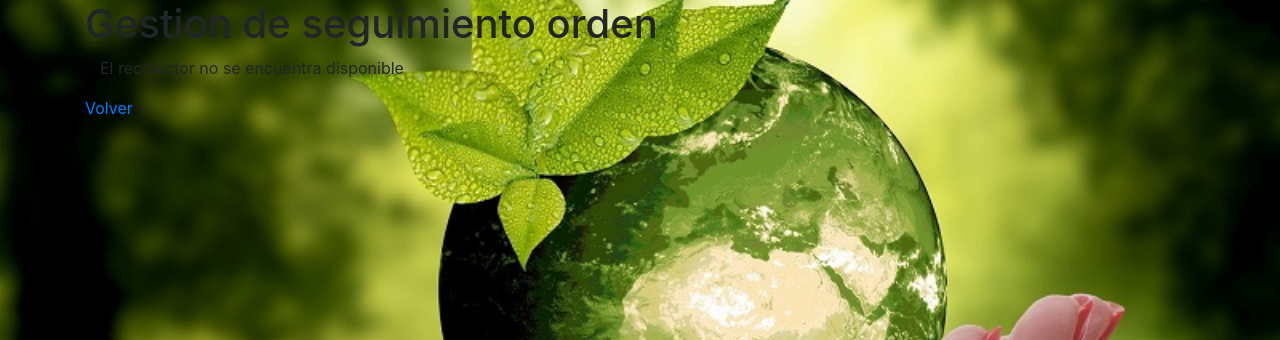
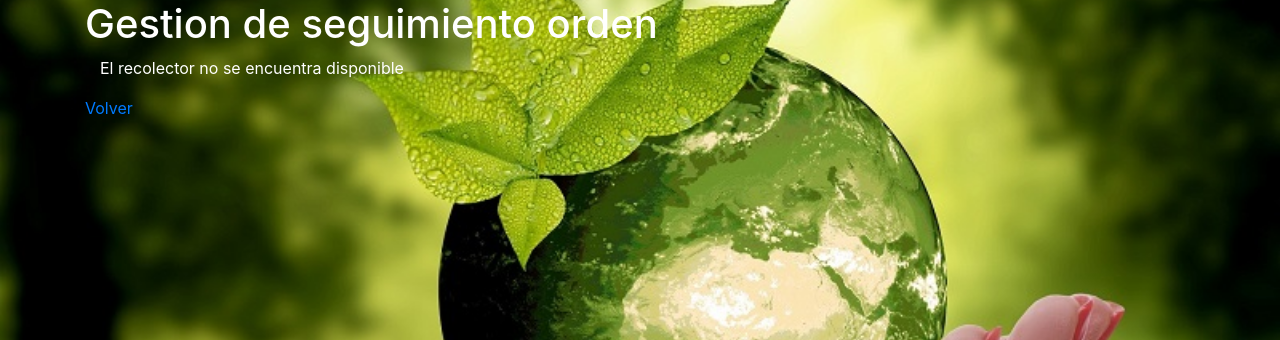
Before and after one commit to Jorge-gib/Zero_Daw_V9, a Django app: template templates/Api/error_api.html in a window 1280 px wide. Shown: the part 94-434 px from the top of the page. Run offline with Django 4.2, Linux system fonts and the light colour scheme; the template is opened without the code that fills it, so the values that code supplies are empty; parts of the project's set-up code (start-up, migrations or seed data) failed here and were passed over; some libraries are stand-ins or nearby versions.

Commit message:
Cambio estetico de pagina error_api

```diff
--- a/templates/Api/error_api.html
+++ b/templates/Api/error_api.html
@@ -1,10 +1,10 @@
 {% extends 'base.html' %}
 
 {% block content %}
-    <h1>Gestion de seguimiento orden</h1>
+    <h1 class="letras">Gestion de seguimiento orden</h1>
 
     <div class="content container">
-        <p>El recolector no se encuentra disponible</p>
+        <p class="letras">El recolector no se encuentra disponible</p>
 
     </div>
     <a href="{% url 'home' %}">Volver</a>
--- a/templates/Registro/confirmacion_1.html
+++ b/templates/Registro/confirmacion_1.html
@@ -3,7 +3,8 @@
 {% block content %}
     <h1 class="letras">Gestion de servicio</h1>
 
-    <div class="letras">Orden registrada</p>
+    <div class="letras">
+        <p>Orden registrada</p>
 
     </div>
     <a href="{% url 'login' %}">Volver</a>
```
Also changed, not shown: db.sqlite3.
